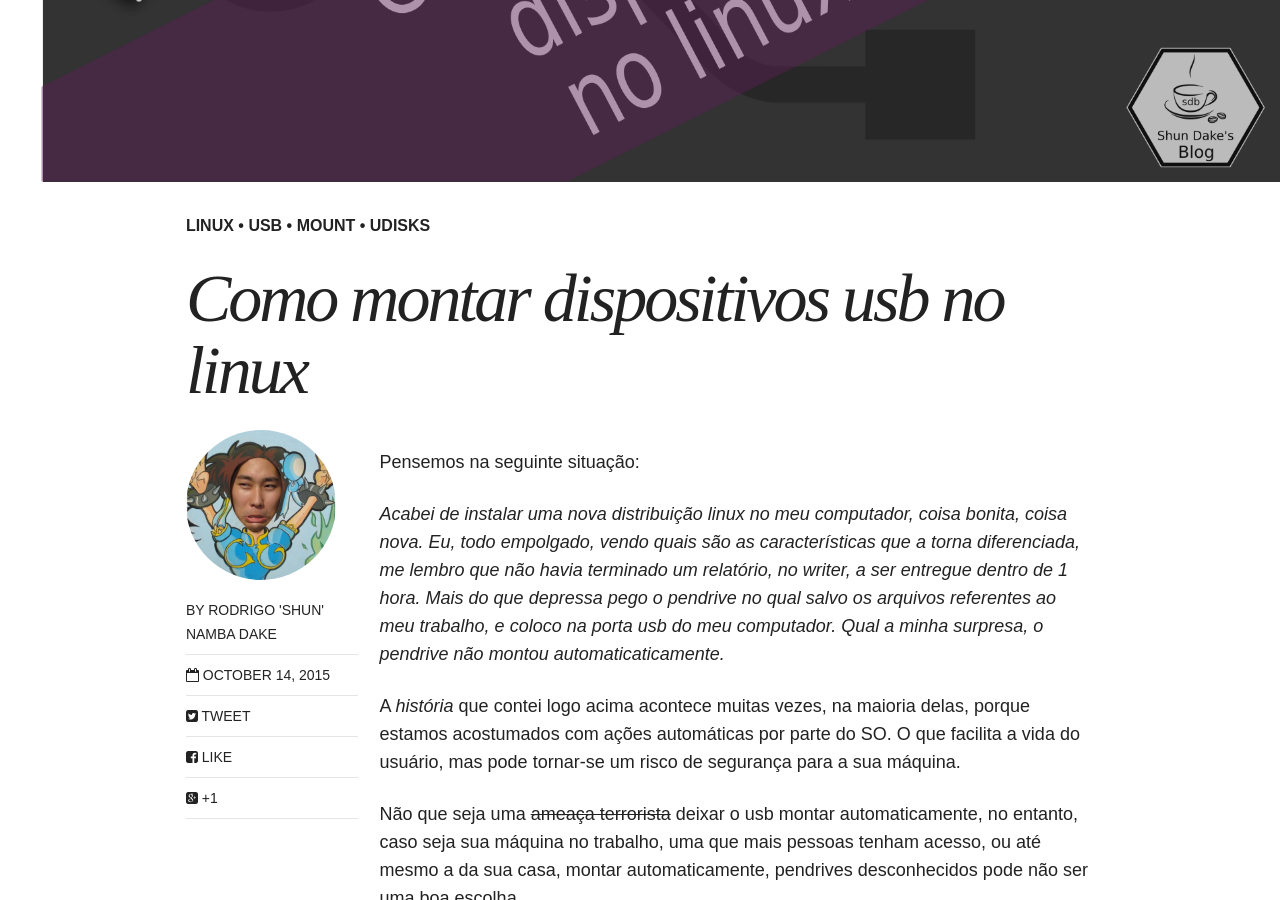
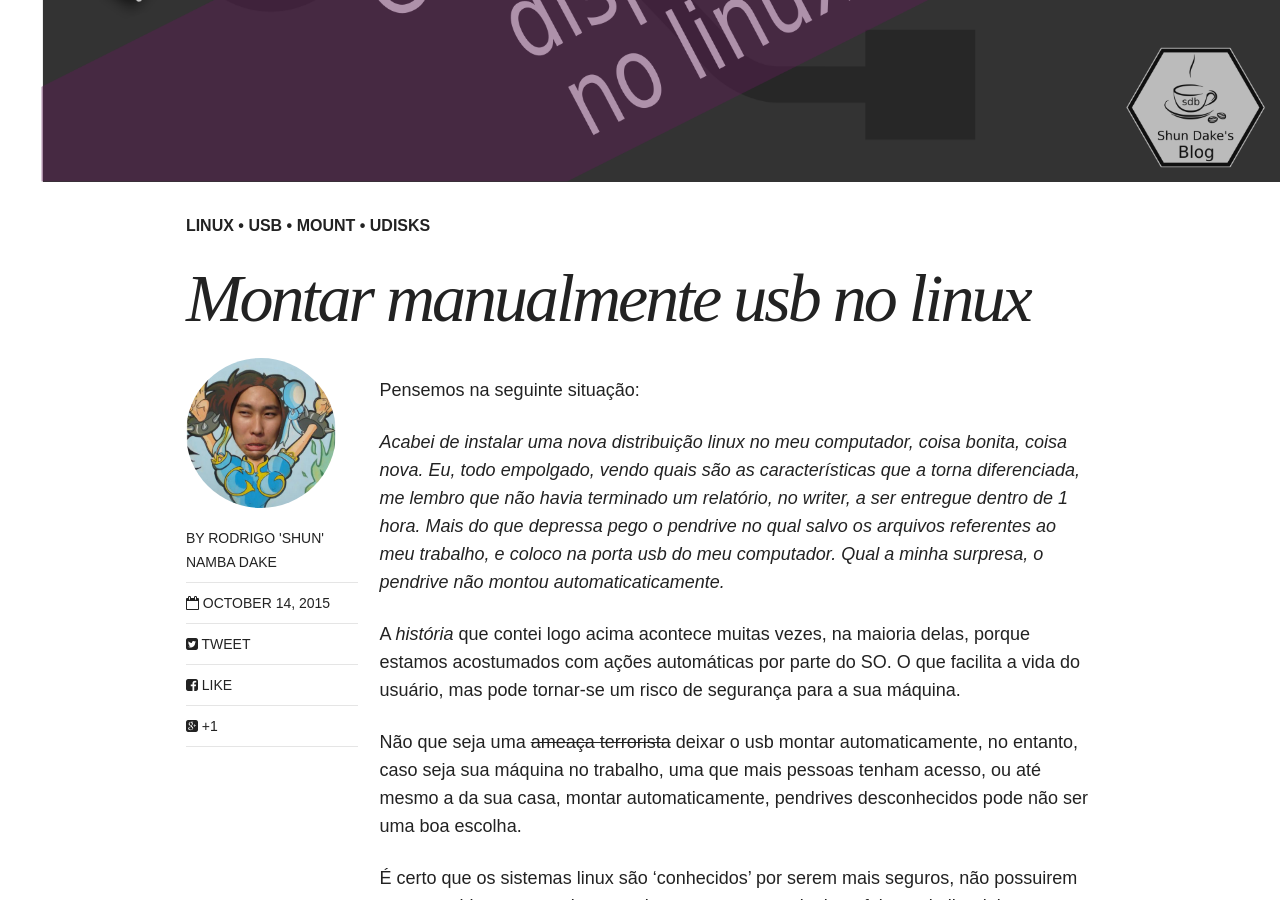
Before and after one commit to shundake/shundake.github.io, a Jekyll site: the page built from _posts/articles/2015-10-14-Montar-manualmente-usb-no-linux.md, in a window 1280 px wide and 900 px high, scrolled down 509 px. Built offline with Jekyll 4.4.1, drawn with Linux system fonts in a browser that asks for light colours; nearby versions of some CDN libraries.

Commit message:
re-re-readd 3rd post

```diff
--- a/_posts/articles/2015-10-14-Como-montar-dispositivos-usb-no-linux.md
+++ b/_posts/articles/2015-10-14-Montar-manualmente-usb-no-linux.md
@@ -1,6 +1,6 @@
 ---
 layout: post
-title: "Como montar dispositivos usb no linux"
+title: "Montar manualmente usb no linux"
 categories: articles
 excerpt: "Instalei uma nova distribuição linux no pc e preciso montar um
 pendrive... O que fazer?"
@@ -37,7 +37,7 @@ porque estamos acostumados com ações automáticas por parte do SO. O que
 facilita a vida do usuário, mas pode tornar-se um risco de segurança para a sua
 máquina.
 
-Não que seja uma ~~ameaça terrorista~~ deixar o usb montar automaticamente, no
+Não que seja uma <s>ameaça terrorista</s> deixar o usb montar automaticamente, no
 entanto, caso seja sua máquina no trabalho, uma que mais pessoas tenham acesso,
 ou até mesmo a da sua casa, montar automaticamente, pendrives desconhecidos
 pode não ser uma boa escolha.
@@ -47,8 +47,8 @@ possuirem tantos problemas com virus e malwares, mas um
 [script](http://lwn.net/Articles/427135/) bem feito pode lhe
 deixar em maus bocados.
 
-Existem outros exemplos, mas meu foco, neste post, não é segurança ~~também é,
-mas não entremos em detalhes~~. Nosso foco é sobre **como montar o
+Existem outros exemplos, mas meu foco, neste post, não é segurança <s>também é,
+mas não entremos em detalhes</s>. Nosso foco é sobre **como montar o
 dispositivo de armazenamento usb de forma manual**.
 
 Pois bem, acabei me desviando um bocado do tema, e futuramente farei um post
```
